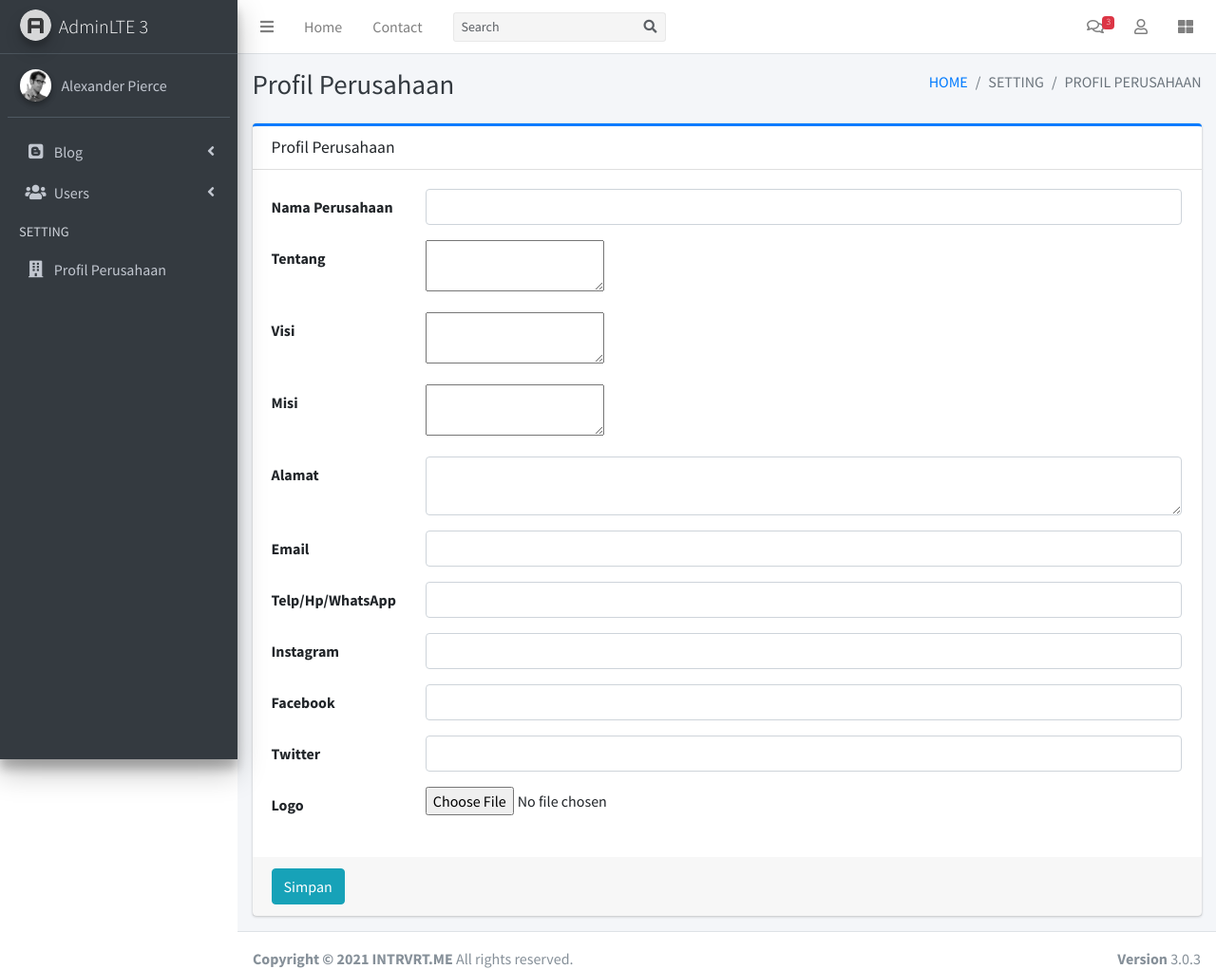
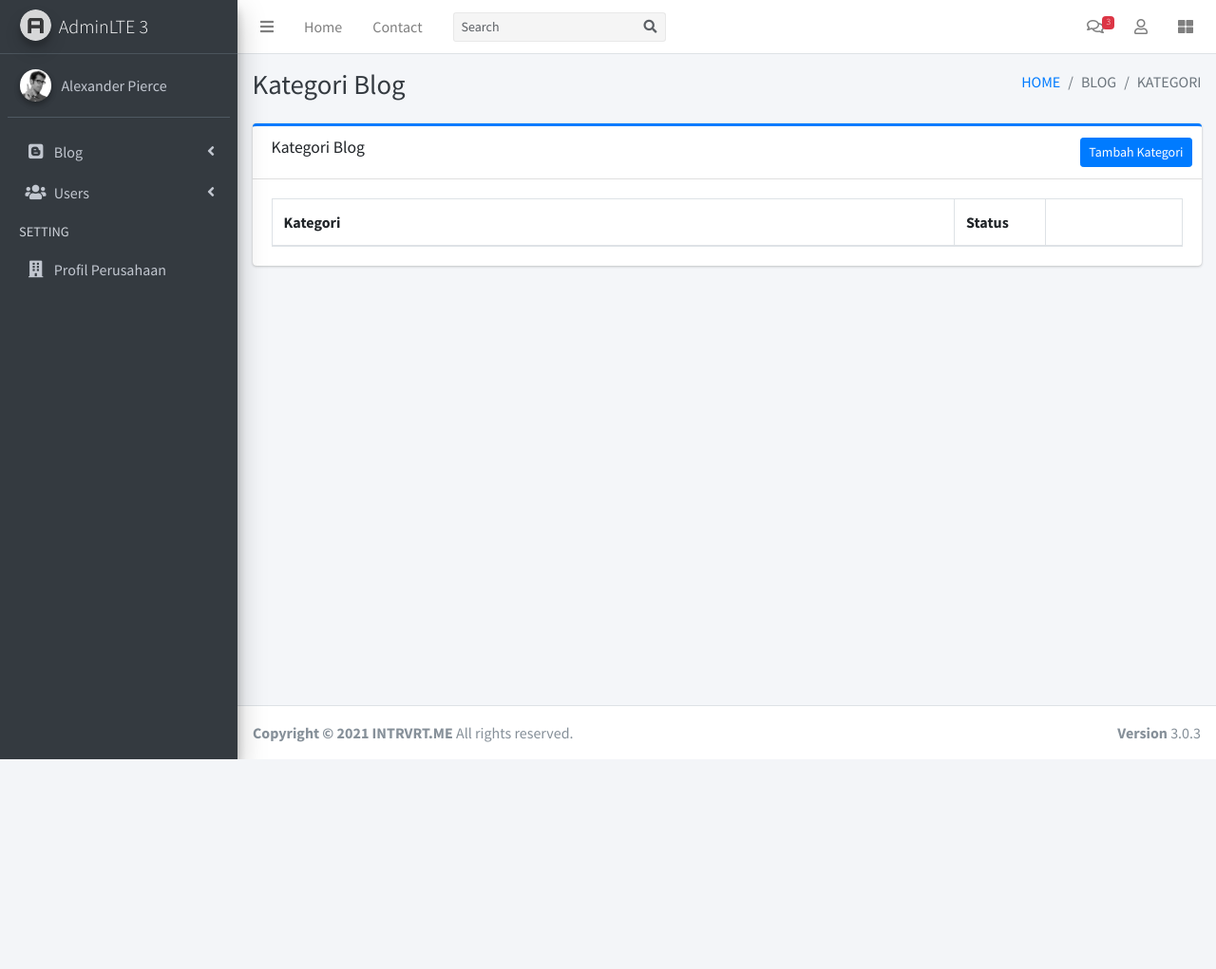
Before and after one commit to diazadha/Intrvrt.me-Website_Project, a CodeIgniter app: page /database/admin/blog/kategori in a window 1280 px wide. Shown: the top 1021 px of the page at 95% size. After the commit the page ends 800 px from the top, so only its background shows below. Run offline with CodeIgniter, Linux system fonts and the light colour scheme; data that the repository does not hold is empty; some libraries are stand-ins or nearby versions.

Commit message:
Kategori Blog CRUD

```diff
--- a/application/controllers/admin/Blog.php
+++ b/application/controllers/admin/Blog.php
@@ -3,15 +3,79 @@ defined('BASEPATH') or exit('No direct script access allowed');
 
 class Blog extends CI_Controller
 {
+    public function __construct()
+    {
+      parent::__construct();
+      $this->load->model('BlogModel');
+    }
+
     public function index()
     {
-        $data['content'] = "admin/profil_perusahaan";
+        $data['content'] = "admin/blog_konten";
 		$this->load->view("template/adminlte", $data);
     }
 
     public function kategori()
     {
-        $data['content'] = "admin/profil_perusahaan";
+        $data['content'] = "admin/blog_kategori";
+        $data['js'] = array("blog_kategori.js?r=".rand());
 		$this->load->view("template/adminlte", $data);
     }
+
+    public function kategori_(){
+        $list = $this->BlogModel->kategori_data();
+        $data = array();
+        foreach ($list as $field) {
+            $row = array();
+            $row[] = $field->nama_kategori;
+            $row[] = ($field->status == 1) ? '<span class="badge badge-success">On</span>' : '<span class="badge badge-danger">Off</span>';
+            $row[] = '<button type="button" class="btn btn-info btn-sm edit" data-id="'.$field->id_kategori.'" data-kategori="'.$field->nama_kategori.'" data-status="'.$field->status.'">Edit</button>
+                      <button type="button" class="ml-1 btn btn-danger delete btn-sm" data-id="'.$field->id_kategori.'" data-kategori="'.$field->nama_kategori.'">Hapus</button>';
+            $data[] = $row;
+        }
+        $output = array(
+            "draw" => $_POST['draw'],
+            "recordsTotal" => $this->BlogModel->count_all_kategori(),
+            "recordsFiltered" => $this->BlogModel->count_kategori_filtered(),
+            "data" => $data,
+        );
+        echo json_encode($output);
+    }
+
+    public function kategori_add(){
+        if($this->BlogModel->kategori_add()){
+            $d['status'] = true;
+        }else{
+            $d['status'] = false;
+        }
+        echo json_encode($d);
+    }
+
+    public function kategori_update(){
+        if($this->BlogModel->kategori_update()){
+            $d['status'] = true;
+        }else{
+            $d['status'] = false;
+        }
+        echo json_encode($d);
+    }
+
+    public function kategori_delete($id){
+        $cekid = $this->db->get_where('blog_kategori', ['id_kategori' => $id])->num_rows();
+        if($cekid == 0){
+            echo 'Error';
+            die;
+        }else{
+            if($this->BlogModel->kategori_delete($id)){
+                $r['title'] = 'Sukses!';
+                $r['icon'] = 'success';
+                $r['status'] = 'Berhasil di Hapus!';
+            }else{
+                $r['title'] = 'Maaf!';
+                $r['icon'] = 'error';
+                $r['status'] = '<br><b>Tidak dapat di Hapus! <br> Silakan hubungi Administrator.</b>';
+            }
+            echo json_encode($r);
+        }
+    }
 }
--- /dev/null
+++ b/application/models/BlogModel.php
@@ -0,0 +1,85 @@
+<?php
+class BlogModel extends CI_Model {
+
+    var $table = 'blog_kategori'; //nama tabel dari database
+    var $column_order = array('nama_kategori', 'status'); //field yang ada di table
+    var $column_search = array('nama_kategori'); //field yang diizin untuk pencarian
+    var $order = array('nama_kategori' => 'asc'); // default order
+
+    public function kategori_data()
+    {
+        $this->_get_kategori_query();
+        if($_POST['length'] != -1) {
+            $this->db->limit($_POST['length'], $_POST['start']);
+        }
+        $query = $this->db->get();
+        return $query->result();
+    }
+
+    public function kategori_add()
+    {
+        $data = array(
+            'nama_kategori' => htmlspecialchars($this->security->xss_clean($this->input->post('kategori')),ENT_QUOTES),
+            'status' => htmlspecialchars($this->security->xss_clean($this->input->post('status')),ENT_QUOTES),
+        );
+        return $this->db->insert($this->table, $data);
+    }
+
+    public function kategori_update()
+    {
+        $id = htmlspecialchars($this->security->xss_clean($this->input->post('id')),ENT_QUOTES);
+        $data = array(
+            'nama_kategori' => htmlspecialchars($this->security->xss_clean($this->input->post('kategori')),ENT_QUOTES),
+            'status' => htmlspecialchars($this->security->xss_clean($this->input->post('status')),ENT_QUOTES),
+        );
+        $this->db->where('id_kategori', $id);
+        return $this->db->update($this->table, $data);
+    }
+
+    public function kategori_delete($id)
+    {
+        $this->db->where('id_kategori', $id);
+        $result=$this->db->delete('blog_kategori');
+        return $result;
+    }
+
+    private function _get_kategori_query()
+    {
+        $this->db->select('*');
+        $this->db->from($this->table);
+        $i = 0;
+        foreach ($this->column_search as $item) {
+            if($_POST['search']['value']) {
+                if($i===0) // looping awal
+                {
+                    $this->db->like($item, $_POST['search']['value']);
+                }
+                else
+                {
+                    $this->db->or_like($item, $_POST['search']['value']);
+                }
+            }
+            $i++;
+        }
+        if(isset($_POST['order'])) {
+            $this->db->order_by($this->column_order[$_POST['order']['0']['column']], $_POST['order']['0']['dir']);
+        }
+        else if(isset($this->order)) {
+            $order = $this->order;
+            $this->db->order_by(key($order), $order[key($order)]);
+        }
+    }
+
+    function count_kategori_filtered()
+    {
+        $this->_get_kategori_query();
+        $query = $this->db->get();
+        return $query->num_rows();
+    }
+
+    public function count_all_kategori()
+    {
+        $this->db->from($this->table);
+        return $this->db->count_all_results();
+    }
+}
--- /dev/null
+++ b/application/views/admin/blog_kategori.php
@@ -0,0 +1,83 @@
+<div class="content-wrapper">
+    <div class="content-header">
+      <div class="container-fluid">
+        <div class="row mb-2">
+          <div class="col-sm-6">
+            <h1 class="m-0 text-dark">Kategori Blog</h1>
+          </div>
+          <div class="col-sm-6">
+            <ol class="breadcrumb float-sm-right">
+              <li class="breadcrumb-item"><a href="#">HOME</a></li>
+              <li class="breadcrumb-item active">BLOG</li>
+              <li class="breadcrumb-item active">KATEGORI</li>
+            </ol>
+          </div>
+        </div>
+      </div>
+    </div>
+    <section class="content">
+      <div class="container-fluid">
+        <div class="row">
+            <div class="col-md-12">
+                <div class="card card-outline card-primary">
+                  <div class="card-header">
+                    <h3 class="card-title">
+                        Kategori Blog
+                    </h3>
+                    <div class="card-tools">
+                        <button type="button" class="add btn btn-primary btn-sm" data-toggle="modal" data-target="#modal-default">
+                            Tambah Kategori
+                        </button>
+                    </div>
+                  </div>
+                  <div class="card-body">
+                    <table id="table" class="table table-bordered table-striped">
+                        <thead>
+                            <tr>
+                                <th>Kategori</th>
+                                <th width="10%">Status</th>
+                                <th width="15%"></th>
+                            </tr>
+                        </thead>
+                        <tbody>
+                        </tbody>
+                    </table>
+                  </div>
+                </div>
+            </div>
+        </div>
+      </div>
+    </section>
+</div>
+<div class="modal fade" id="modal-default">
+    <div class="modal-dialog">
+        <div class="modal-content">
+            <div class="modal-header">
+                <h4 class="modal-title"></h4>
+                <button type="button" class="close" data-dismiss="modal" aria-label="Close">
+                    <span aria-hidden="true">&times;</span>
+                </button>
+            </div>
+            <form role="form" id="form">
+                <div class="modal-body">
+                    <div class="form-group">
+                        <label for="kategori">Nama Kategori</label>
+                        <input type="hidden" class="form-control" id="id" name="id" value="">
+                        <input type="text" class="form-control" id="kategori" name="kategori">
+                    </div>
+                    <div class="form-group">
+                        <label for="status">Status</label>
+                        <select class="form-control" name="status">
+                            <option></option>
+                            <option value="1">On</option>
+                            <option value="0">Off</option>
+                        </select>
+                    </div>
+                </div>
+                <div class="modal-footer justify-content-between">
+                    <button type="submit" class="btn btn-primary save btn-name"></button>
+                </div>
+            </form>
+        </div>
+    </div>
+</div>
--- a/application/views/template/adminlte.php
+++ b/application/views/template/adminlte.php
@@ -12,6 +12,9 @@
   <link rel="stylesheet" href="<?=base_url('assets');?>/vendor/AdminLTE-3.0.5/plugins/fontawesome-free/css/all.min.css">
   <!-- Ionicons -->
   <link rel="stylesheet" href="https://code.ionicframework.com/ionicons/2.0.1/css/ionicons.min.css">
+  <!-- DataTables -->
+  <link rel="stylesheet" href="<?=base_url('assets');?>/vendor/AdminLTE-3.0.5/plugins/datatables-bs4/css/dataTables.bootstrap4.min.css">
+  <link rel="stylesheet" href="<?=base_url('assets');?>/vendor/AdminLTE-3.0.5/plugins/datatables-responsive/css/responsive.bootstrap4.min.css">
   <!-- Tempusdominus Bbootstrap 4 -->
   <link rel="stylesheet" href="<?=base_url('assets');?>/vendor/AdminLTE-3.0.5/plugins/tempusdominus-bootstrap-4/css/tempusdominus-bootstrap-4.min.css">
   <!-- iCheck -->
@@ -251,8 +254,6 @@
 <script src="<?=base_url('assets');?>/vendor/AdminLTE-3.0.5/plugins/bootstrap/js/bootstrap.bundle.min.js"></script>
 <!-- ChartJS -->
 <script src="<?=base_url('assets');?>/vendor/AdminLTE-3.0.5/plugins/chart.js/Chart.min.js"></script>
-<!-- Sparkline -->
-<script src="<?=base_url('assets');?>/vendor/AdminLTE-3.0.5/plugins/sparklines/sparkline.js"></script>
 <!-- JQVMap -->
 <script src="<?=base_url('assets');?>/vendor/AdminLTE-3.0.5/plugins/jqvmap/jquery.vmap.min.js"></script>
 <script src="<?=base_url('assets');?>/vendor/AdminLTE-3.0.5/plugins/jqvmap/maps/jquery.vmap.usa.js"></script>
@@ -267,13 +268,19 @@
 <script src="<?=base_url('assets');?>/vendor/AdminLTE-3.0.5/plugins/summernote/summernote-bs4.min.js"></script>
 <!-- overlayScrollbars -->
 <script src="<?=base_url('assets');?>/vendor/AdminLTE-3.0.5/plugins/overlayScrollbars/js/jquery.overlayScrollbars.min.js"></script>
+<!-- DataTables -->
+<script src="<?=base_url('assets');?>/vendor/AdminLTE-3.0.5/plugins/datatables/jquery.dataTables.min.js"></script>
+<script src="<?=base_url('assets');?>/vendor/AdminLTE-3.0.5/plugins/datatables-bs4/js/dataTables.bootstrap4.min.js"></script>
+<script src="<?=base_url('assets');?>/vendor/AdminLTE-3.0.5/plugins/datatables-responsive/js/dataTables.responsive.min.js"></script>
+<script src="<?=base_url('assets');?>/vendor/AdminLTE-3.0.5/plugins/datatables-responsive/js/responsive.bootstrap4.min.js"></script>
+<!-- jquery-validation -->
+<script src="<?=base_url('assets');?>/vendor/AdminLTE-3.0.5/plugins/jquery-validation/jquery.validate.min.js"></script>
+<script src="<?=base_url('assets');?>/vendor/AdminLTE-3.0.5/plugins/jquery-validation/additional-methods.min.js"></script>
 <!-- AdminLTE App -->
+<script src="https://cdn.jsdelivr.net/npm/sweetalert2@10"></script>
 <script src="<?=base_url('assets');?>/vendor/AdminLTE-3.0.5/dist/js/adminlte.js"></script>
-<!-- AdminLTE dashboard demo (This is only for demo purposes) -->
-<script src="<?=base_url('assets');?>/vendor/AdminLTE-3.0.5/dist/js/pages/dashboard.js"></script>
-<!-- AdminLTE for demo purposes -->
-<script src="<?=base_url('assets');?>/vendor/AdminLTE-3.0.5/dist/js/demo.js"></script>
 <script>
+  let base_url = '<?php echo base_url();?>';
   $(function () {
     // Summernote
     $('.textarea').summernote({
@@ -281,5 +288,8 @@
     })
   })
 </script>
+<?php if (isset($js)) : foreach ($js as $j) : ?>
+<script src="<?= base_url('assets/js/'.$j)?>"></script>
+<?php endforeach; endif;?>
 </body>
 </html>
--- /dev/null
+++ b/assets/js/blog_kategori.js
@@ -0,0 +1,129 @@
+"use strict";
+
+let editor; // use a global for the submit and return data rendering in the examples
+
+jQuery(document).ready(function() {
+    var save_method;
+    $('#table').DataTable({
+        "processing": true,
+        "serverSide": true,
+        "responsive": true,
+        "order": [],
+        "pageLength": 25,
+        "ajax": { "url": base_url + "admin/blog/kategori_", "type": "POST" },
+        "columnDefs": [{
+            "targets": [-1, -2],
+            "orderable": false,
+            "className": "text-center",
+        }]
+    })
+
+    $('#table').on('click', '.edit', function() {
+        save_method = 'update';
+        $('#modal-default').modal('show');
+        $('[name="id"]').val($(this).data('id'));
+        $('[name="kategori"]').val($(this).data('kategori'));
+        $('[name="status"]').val($(this).data('status'));
+        $('.btn-name').text('Update');
+        $('.modal-title').text('Edit Kategori');
+    })
+
+    $('#table').on('click ', '.delete ', function() {
+        var id = $(this).data('id');
+        var nama = $(this).data('kategori');
+        Swal.fire({
+            title: 'Anda Yakin?',
+            html: "Kategori " + nama + " <br><br><b>Akan di Hapus!<b>",
+            icon: 'warning',
+            showCancelButton: true,
+            confirmButtonColor: '#9AD268',
+            cancelButtonColor: '#d33',
+            confirmButtonText: 'Ya',
+            cancelButtonText: 'Tidak',
+        }).then((willDelete) => {
+            if (willDelete.value) {
+                $.ajax({
+                    url: base_url + "admin/blog/kategori_delete/" + id,
+                    type: "POST",
+                    dataType: "JSON",
+                    success: function(data) {
+                        $('#table').DataTable().ajax.reload();
+                        Swal.fire({
+                            title: data.title,
+                            html: nama + '<br>' + data.status,
+                            icon: data.icon,
+                            timer: 3000,
+                            showCancelButton: false,
+                            showConfirmButton: false,
+                            buttons: false,
+                        });
+                    },
+                    error: function(jqXHR, textStatus, errorThrown) {
+                        alert('Error');
+                    }
+                });
+            }
+        });
+    });
+
+    $('.add').click(function() {
+        save_method = 'add';
+        $('.btn-name').text('Simpan');
+        $('.modal-title').text('Tambah Kategori');
+    })
+
+    $.validator.setDefaults({
+        submitHandler: function() {
+            var url;
+            if (save_method == 'add') {
+                url = base_url + "admin/blog/kategori_add";
+            } else {
+                url = base_url + "admin/blog/kategori_update";
+            }
+            $.ajax({
+                url: url,
+                type: "POST",
+                data: $('#form').serialize(),
+                dataType: "JSON",
+                success: function(data) {
+                    if (data.status == true) {
+                        $('#table').DataTable().ajax.reload();
+                        $('#modal-default').modal('hide');
+                    } else {
+                        alert('error!');
+                    }
+                }
+            });
+        }
+    });
+
+    $('#form').validate({
+        rules: {
+            kategori: {
+                required: true
+            },
+            status: {
+                required: true
+            }
+        },
+        messages: {
+            kategori: {
+                required: "Masukkan nama kategori"
+            },
+            status: {
+                required: "Pilih status kategori"
+            }
+        },
+        errorElement: 'span',
+        errorPlacement: function(error, element) {
+            error.addClass('invalid-feedback');
+            element.closest('.form-group').append(error);
+        },
+        highlight: function(element, errorClass, validClass) {
+            $(element).addClass('is-invalid');
+        },
+        unhighlight: function(element, errorClass, validClass) {
+            $(element).removeClass('is-invalid');
+        }
+    });
+})
```
Also changed, not shown: application/models/SettingModel.php (+10 -10 lines).
